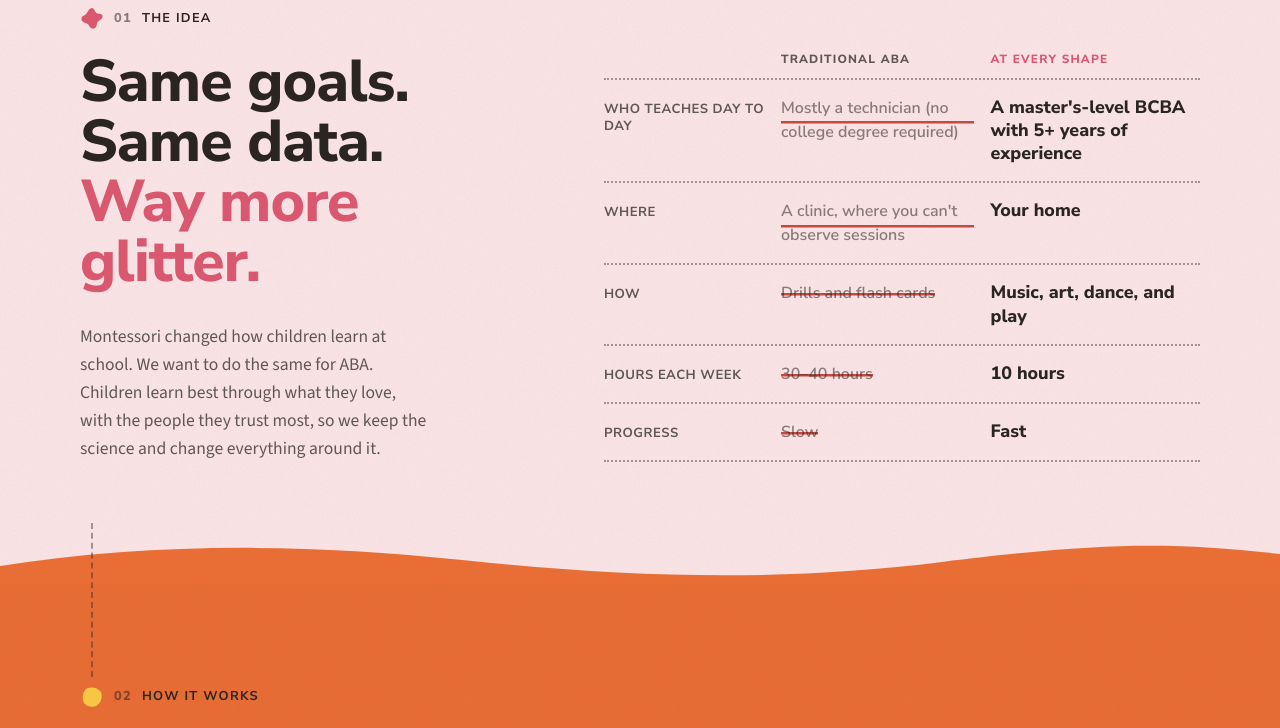
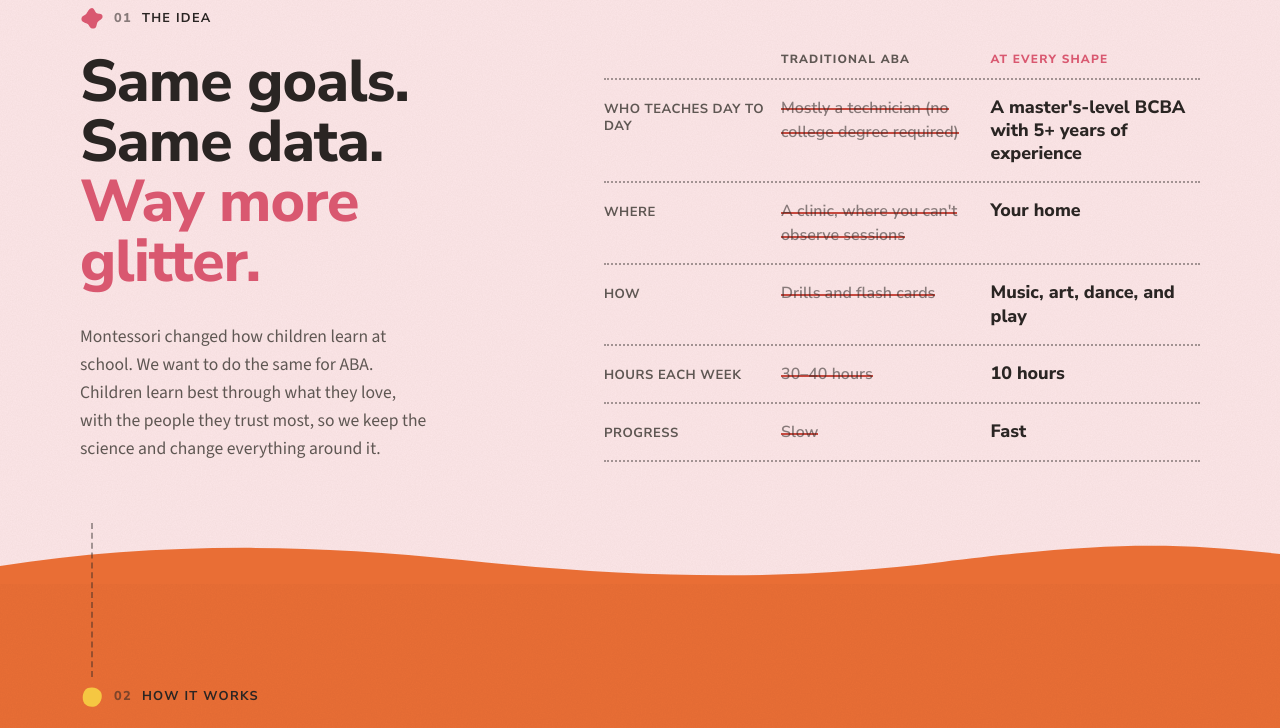
Before and after one commit to chuman-glitch/everyshape-website, a plain HTML site: page index.html in a window 1280 px wide. Shown: the part 968-1696 px from the top of the page. Drawn offline with nearby package versions, Linux system fonts and the light colour scheme.

Commit message:
v1: cross-out runs through each line; circle logo in footer
Co-Authored-By: Claude Opus 5.5 <noreply@anthropic.com>

```diff
--- a/index.html
+++ b/index.html
@@ -11,7 +11,7 @@
   <link href="https://fonts.googleapis.com/css2?family=Nunito+Sans:opsz,wght@6..12,400;6..12,600;6..12,700;6..12,800&family=Source+Sans+3:wght@400;600&display=swap" rel="stylesheet">
   <script>/* add ?preview to the URL to see items still waiting on verification */ if (/[?&]preview\b/.test(location.search)) document.documentElement.classList.add("show-hold");</script>
   <link rel="stylesheet" href="assets/motion.css?v=7">
-  <link rel="stylesheet" href="styles.css?v=43">
+  <link rel="stylesheet" href="styles.css?v=44">
 </head>
 <body>
 
@@ -98,27 +98,27 @@
           </div>
           <div class="compare__row" role="row" data-reveal>
             <span role="rowheader">Who teaches day to day</span>
-            <s role="cell">Mostly a technician (no college degree required)</s>
+            <s role="cell"><span>Mostly a technician (no college degree required)</span></s>
             <strong role="cell">A master's-level BCBA with 5+ years of experience</strong>
           </div>
           <div class="compare__row" role="row" data-reveal>
             <span role="rowheader">Where</span>
-            <s role="cell">A clinic, where you can't observe sessions</s>
+            <s role="cell"><span>A clinic, where you can't observe sessions</span></s>
             <strong role="cell">Your home</strong>
           </div>
           <div class="compare__row" role="row" data-reveal>
             <span role="rowheader">How</span>
-            <s role="cell">Drills and flash cards</s>
+            <s role="cell"><span>Drills and flash cards</span></s>
             <strong role="cell">Music, art, dance, and play</strong>
           </div>
           <div class="compare__row" role="row" data-reveal>
             <span role="rowheader">Hours each week</span>
-            <s role="cell">30–40 hours</s>
+            <s role="cell"><span>30–40 hours</span></s>
             <strong role="cell">10 hours</strong>
           </div>
           <div class="compare__row" role="row" data-reveal>
             <span role="rowheader">Progress</span>
-            <s role="cell">Slow</s>
+            <s role="cell"><span>Slow</span></s>
             <strong role="cell">Fast</strong>
           </div>
         </div>
@@ -448,7 +448,7 @@
 
 <footer class="site-footer">
   <div class="wrap footer__inner">
-    <img src="assets/img/logo-secondary.png" alt="Every Shape" width="150" height="100">
+    <img class="footer__logo" src="assets/img/logo-circle.png" alt="Every Shape" width="96" height="96">
     <p>© <span id="year">2026</span> Every Shape Therapy LLC · Dallas, Texas</p>
     <p class="disclaimer">Photos are for illustration only. Some are AI-generated or stock images, and none show Every Shape clients.</p>
   </div>
--- a/styles.css
+++ b/styles.css
@@ -195,12 +195,12 @@ a { color: inherit; }
 .compare__row:last-child { border-bottom: 2px dotted var(--dash); }
 .compare__row > span { font: 700 .82rem/1.3 var(--font-head); letter-spacing: .04em; text-transform: uppercase; color: var(--ink-soft); }
 .compare s { justify-self: start; text-decoration: none; color: rgba(42, 37, 35, .55); font-weight: 600; font-size: 1rem; line-height: 1.5; }
-.compare s:not(.todo) {           /* red cross-out that draws in, on every line of the text */
-  background: linear-gradient(var(--red), var(--red)) 0 56% / 100% 2.5px no-repeat;
+.compare s > span {               /* red cross-out that draws in, through every line of the text */
+  background: linear-gradient(var(--red), var(--red)) 0 58% / 100% 2px no-repeat;
   -webkit-box-decoration-break: clone; box-decoration-break: clone;
   transition: background-size .8s var(--ease) .25s;
 }
-.es-reveal-ready .compare__row:not(.is-in) s:not(.todo) { background-size: 0 2.5px; }
+.es-reveal-ready .compare__row:not(.is-in) s > span { background-size: 0 2px; }
 .compare strong { font-weight: 800; font-size: 1.12rem; line-height: 1.3; }
 
 /* ---------- 02 HOW IT WORKS ---------- */
@@ -405,6 +405,7 @@ a { color: inherit; }
 .site-footer { padding: 40px 0; background: var(--white); }
 .footer__inner { display: flex; align-items: center; justify-content: space-between; gap: 20px; flex-wrap: wrap; }
 .footer__inner img { width: 110px; mix-blend-mode: multiply; }
+.footer__inner .footer__logo { width: 84px; height: auto; }
 .footer__inner p { margin: 0; font-size: .95rem; color: var(--ink-soft); }
 .disclaimer { flex-basis: 100%; font-size: .8rem !important; }
 
```
Also changed, not shown: assets/img/logo-circle.png (added).
